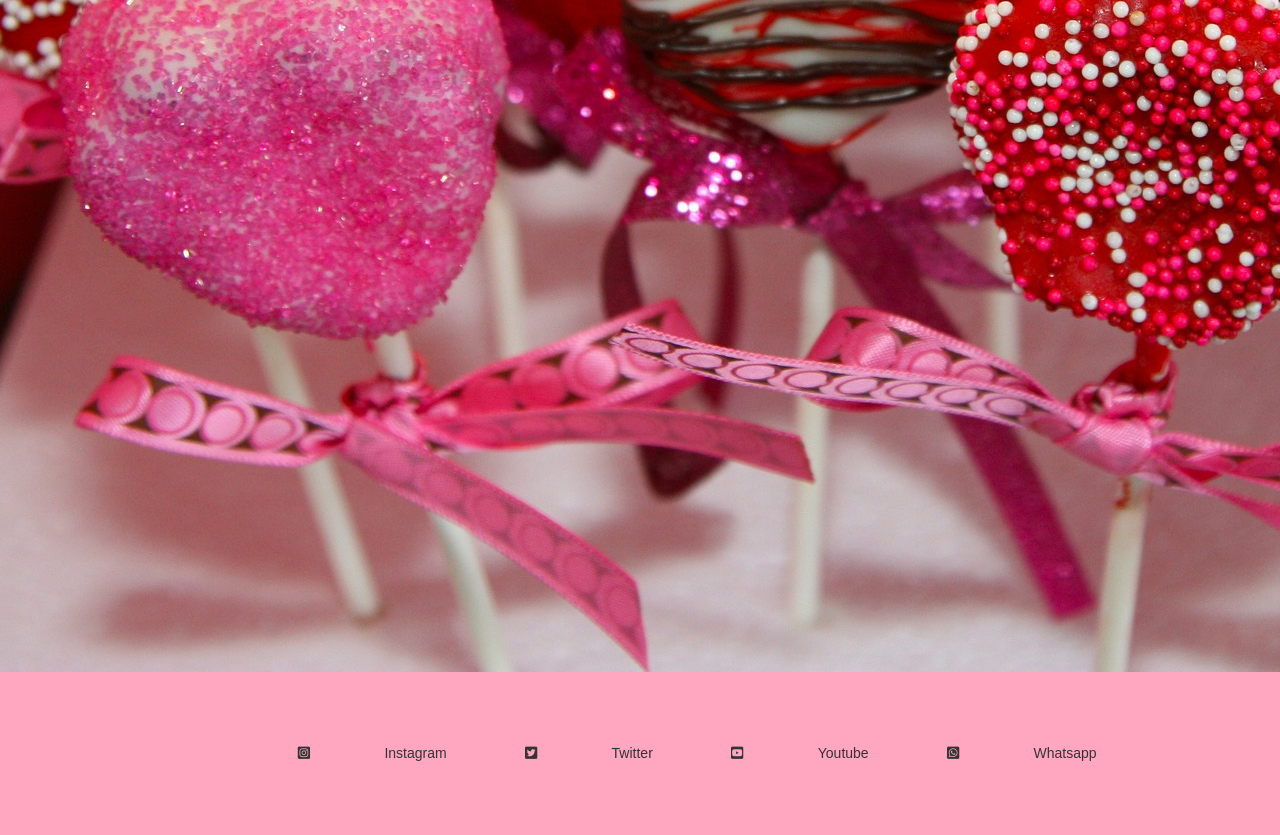
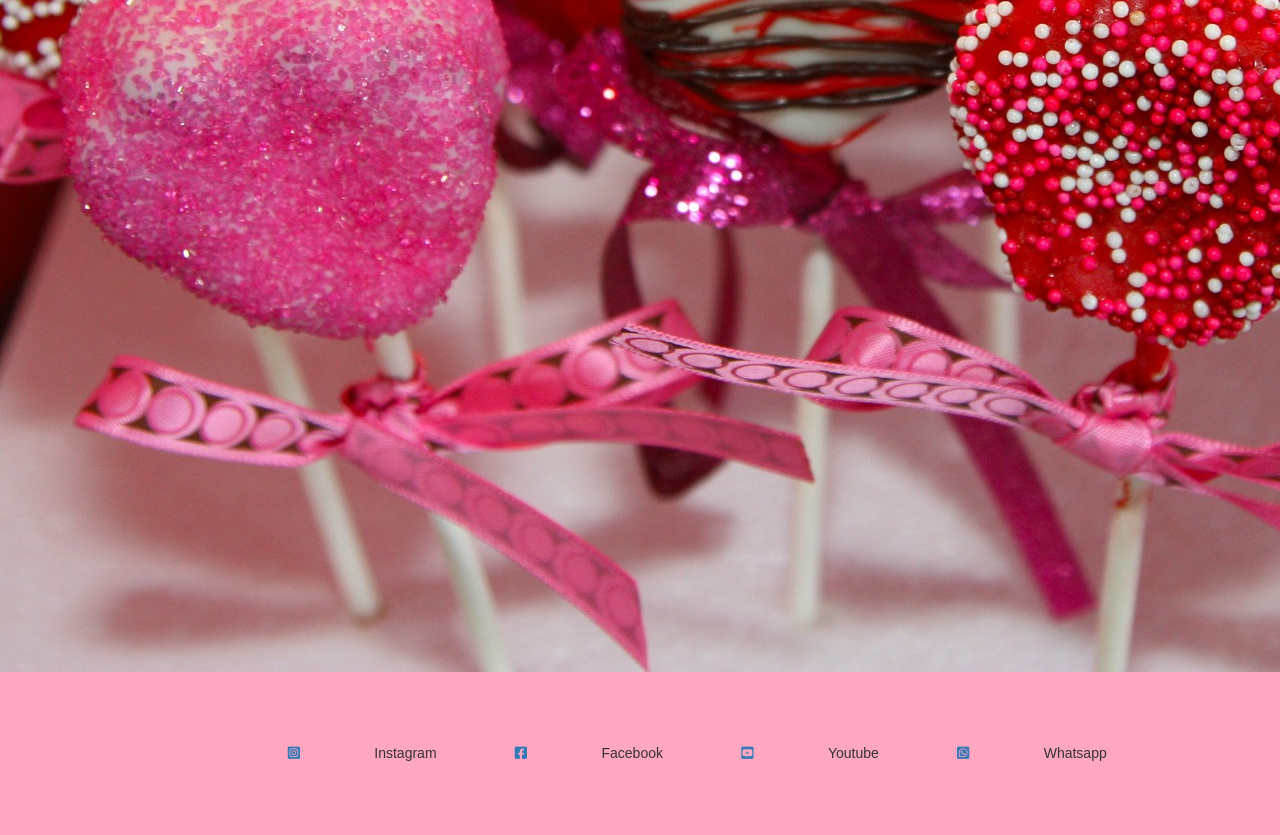
Before and after one commit to Code-Institute-Submissions/MS1-Pop-Cakes, a plain HTML site: page index.html in a window 1280 px wide. Shown: the part 916-1751 px from the top of the page. Drawn offline with nearby package versions, Linux system fonts and the light colour scheme.

Commit message:
changed twitter link and replaced with facebook link

```diff
--- a/index.html
+++ b/index.html
@@ -13,7 +13,7 @@
 <body>
    <header>
         <nav>
-        <ul id="Nav">
+        <ul id="main-menu">
             <li><a href="#">Home</a></li>
             <li><a href="#">Pop Cakes</a></li>
             <li><a href="#">Pop Pam</a></li>
@@ -27,10 +27,10 @@
    <section></section>
    <footer>
             <ul class="social-media">
-                <li a class="active" href="https://www.instagram.com" target="_blank"><i class="fab fa-instagram-square"></i></a>Instagram</li>
-                <li a class="active" href="https://www.twitter.com" target="_blank"><i class="fab fa-twitter-square"></i></a>Twitter</li>
-                <li a class="active" href="https://www.youtube.com" target="_blank"><i class="fab fa-youtube-square"></i></a>Youtube</li>
-                <li a class="active" href="https://www.whatsapp.com" target="_blank"> <i class="fab fa-whatsapp-square"></i></a>Whatsapp</li>
+                <li><a href="https://www.instagram.com" target="_blank"><i class="fab fa-instagram-square"></i></a>Instagram</li>
+                 <li><a href="https://www.facebook.com" target="_blank"><i class="fab fa-facebook-square"></i></a>Facebook</li>
+                 <li><a href="https://www.youtube.com" target="_blank"><i class="fab fa-youtube-square"></i></a>Youtube</li>
+                 <li><a href="https://www.whatsapp.com" target="_blank"> <i class="fab fa-whatsapp-square"></i></a>Whatsapp</li>
             </ul>
    </footer>
 
```
